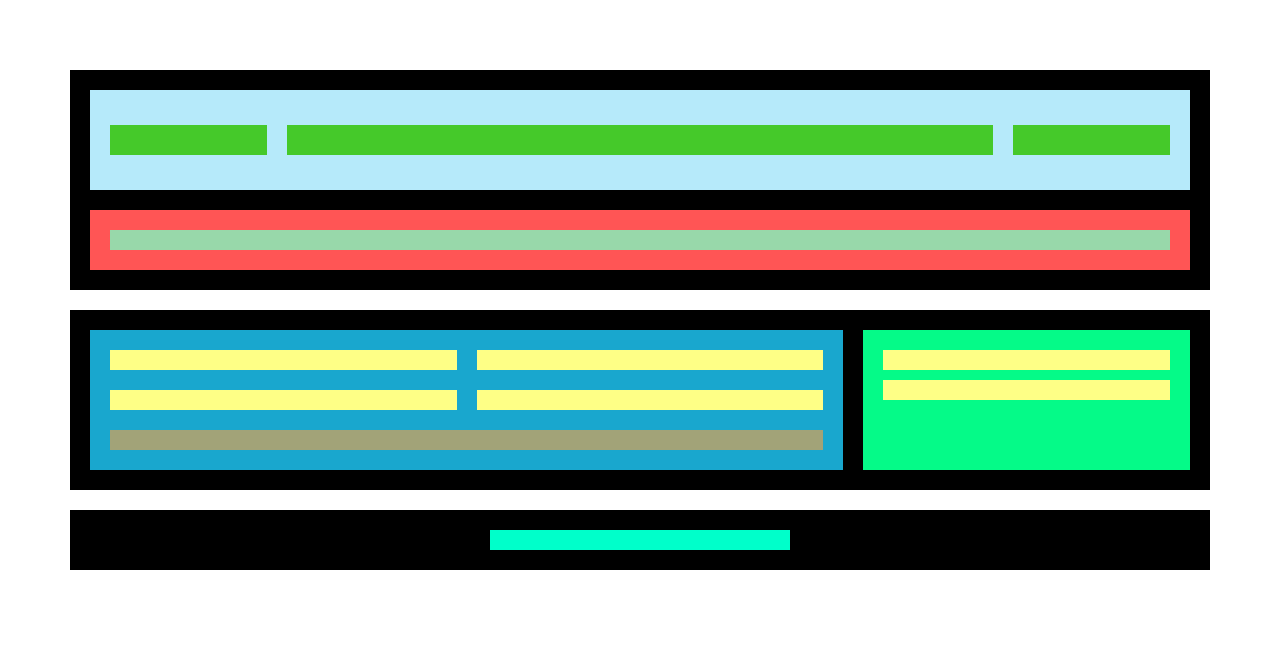
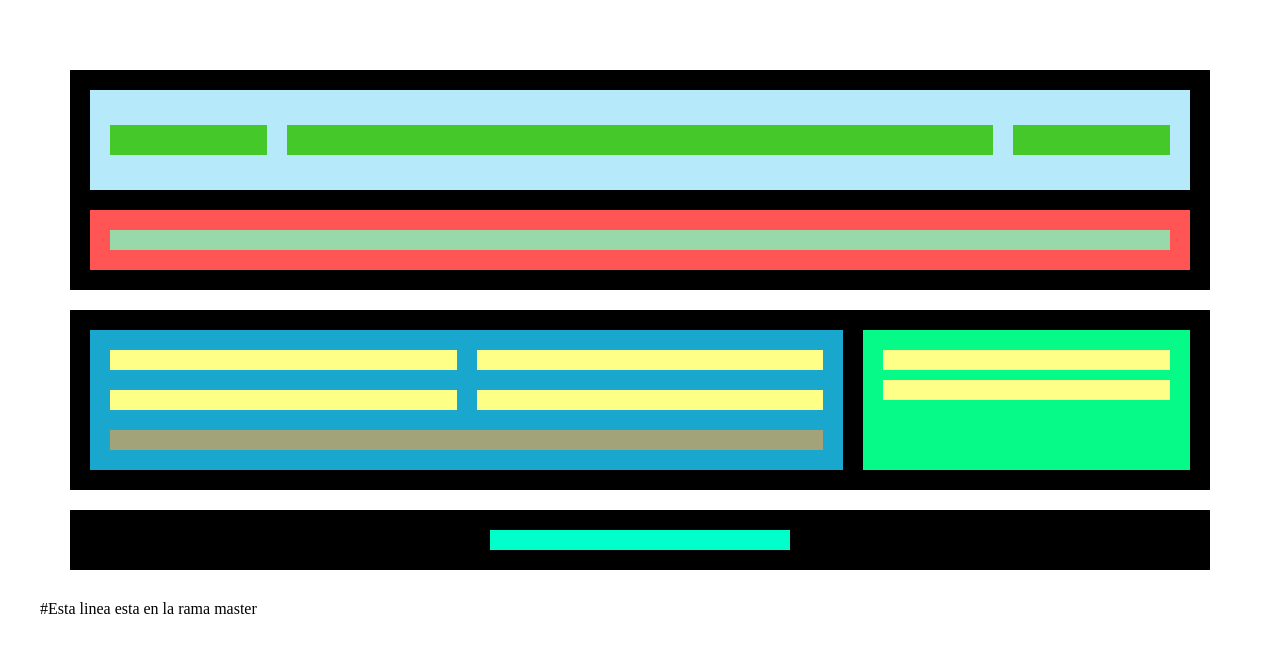
Before and after one commit to EduardSever/HTML5-CSS-EJERCICIOS, a plain HTML site: page index.html in a window 1280 px wide. Drawn offline with Linux system fonts and the light colour scheme.

Commit message:
rama master

```diff
--- a/index.html
+++ b/index.html
@@ -39,3 +39,5 @@
     </div>
 </body>
 </html>
+
+#Esta linea esta en la rama master
```
